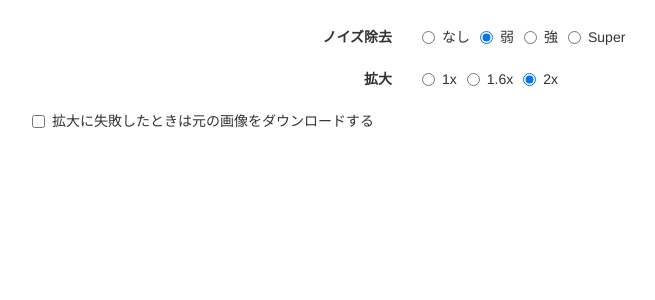
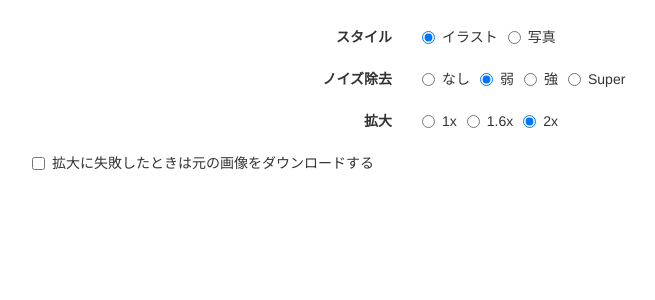
Before and after one commit to eiurur/Assist-waifu2x, a Node project: template src/views/popup.jade in a window 1280 px wide. Shown: the part 51-351 px from the top of the page, without its empty margins (38-693 px from the left). Run offline with Node 20 templates, Linux system fonts and the light colour scheme; the template is opened without the code that fills it, so the values that code supplies are empty; some libraries are stand-ins or nearby versions.

Commit message:
[Implement] - support style

```diff
--- a/src/views/popup.jade
+++ b/src/views/popup.jade
@@ -10,6 +10,18 @@ html(lang="ja")
       .container
         .navbar-header
           a.navbar-brand(href="#") Assist-waifu2x
+
+    .container
+      form.form-horizontal
+        .form-group
+          label.control-label.col-xs-4 スタイル
+          .col-xs-8
+            label.radio-inline
+              input(type='radio', name='style', value="art", checked)
+              | イラスト
+            label.radio-inline
+              input(type='radio', name='style', value="photo")
+              | 写真
 
     .container
       form.form-horizontal
```
Also changed, not shown: build/js/background.min.js, build/js/content.min.js, build/js/popup.min.js, 7 other files.
